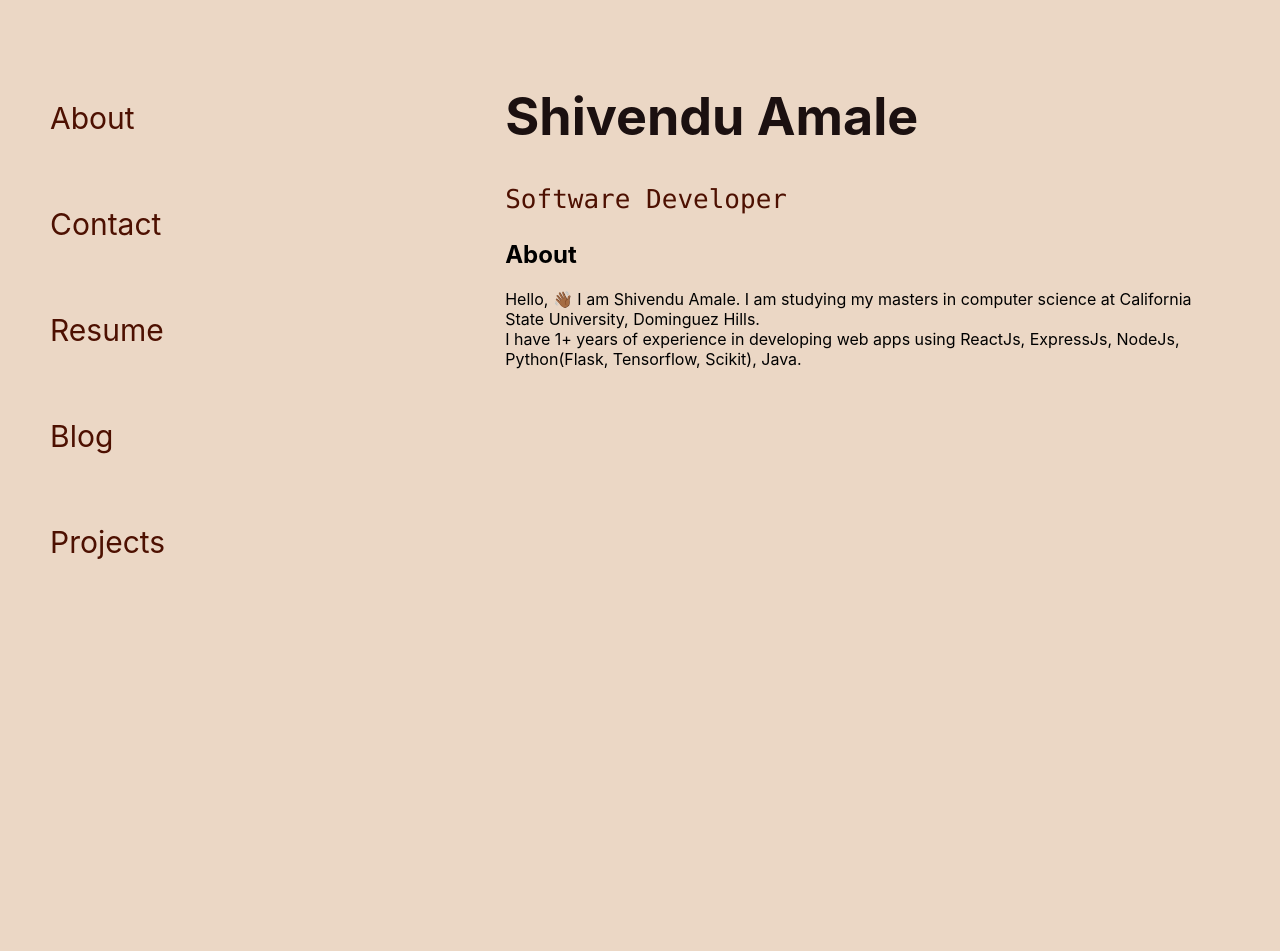
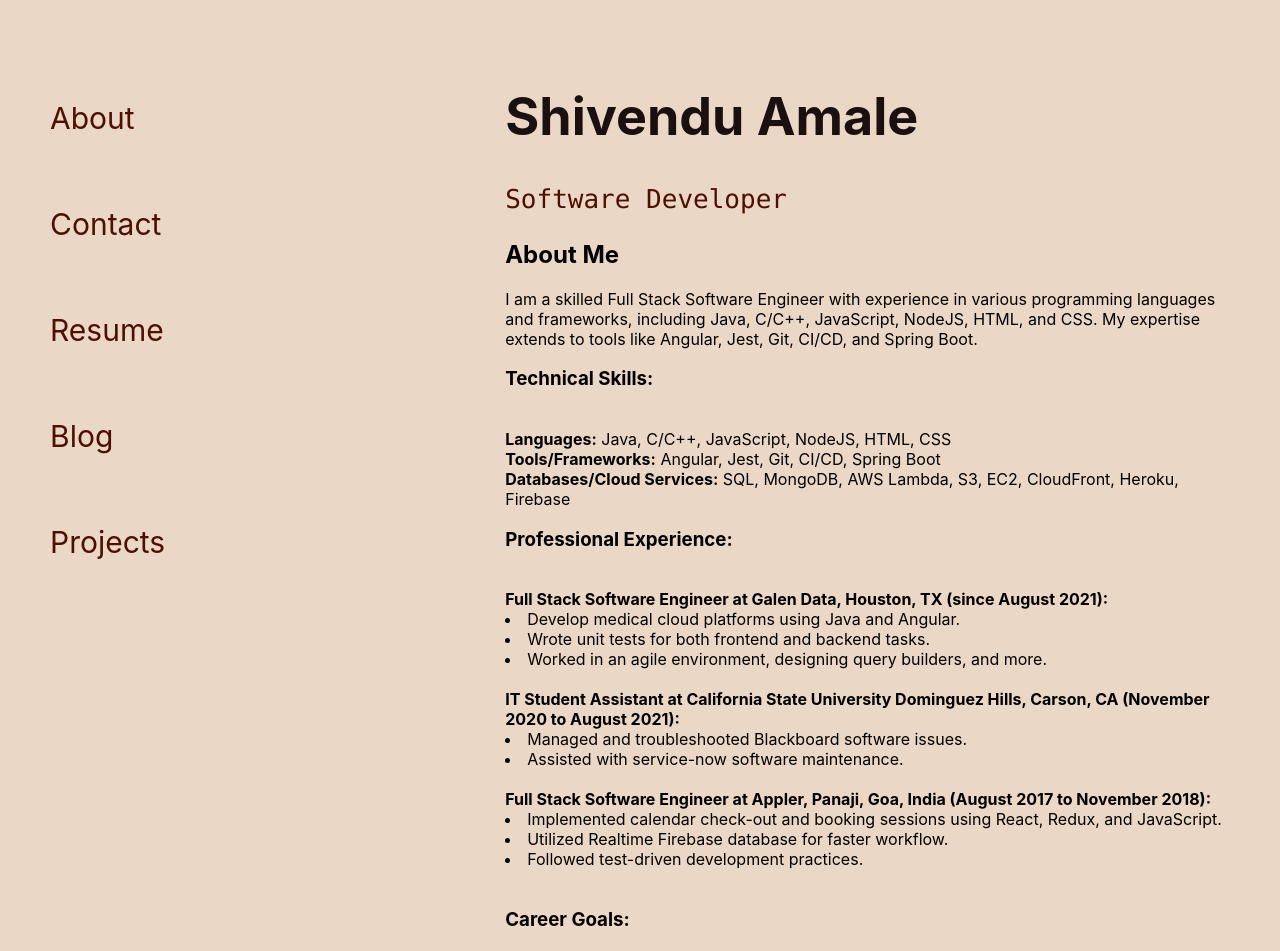
Before and after one commit to shiv15/Personal-Website, a React (Create React App) app: page /about in a window 1280 px wide. Shown: the top 951 px of the page. Built offline with nearby package versions, Linux system fonts and the light colour scheme.

Commit message:
30: changed the about me section

```diff
--- a/src/Components/About.js
+++ b/src/Components/About.js
@@ -3,9 +3,36 @@ import React from "react";
 function About() {
     return (
         <div className="About">
-            <h2>About</h2>
+            <h2><b>About Me</b></h2>
             <p>
-                Hello, 👋🏾 I am Shivendu Amale. I am studying my masters in computer science at California State University, Dominguez Hills. <br />I have 1+ years of experience in developing web apps using ReactJs, ExpressJs, NodeJs, Python(Flask, Tensorflow, Scikit), Java.
+            I am a skilled Full Stack Software Engineer with experience in various programming languages and frameworks, including Java, C/C++, JavaScript, NodeJS, HTML, and CSS. My expertise extends to tools like Angular, Jest, Git, CI/CD, and Spring Boot.
+            <br/>
+            <h3><b>Technical Skills:</b></h3>
+            <br/>
+            <b>Languages:</b> Java, C/C++, JavaScript, NodeJS, HTML, CSS
+            <br/>
+            <b>Tools/Frameworks:</b> Angular, Jest, Git, CI/CD, Spring Boot
+            <br/>
+            <b>Databases/Cloud Services:</b> SQL, MongoDB, AWS Lambda, S3, EC2, CloudFront, Heroku, Firebase
+            <br/>
+            <h3>Professional Experience:</h3>
+            <br/>
+            <b>Full Stack Software Engineer at Galen Data, Houston, TX (since August 2021):</b>
+                <li>Develop medical cloud platforms using Java and Angular.</li>
+                <li>Wrote unit tests for both frontend and backend tasks.</li>
+                <li>Worked in an agile environment, designing query builders, and more.</li>
+            <br/>
+            <b>IT Student Assistant at California State University Dominguez Hills, Carson, CA (November 2020 to August 2021):</b>
+                <li>Managed and troubleshooted Blackboard software issues.</li>
+                <li>Assisted with service-now software maintenance.</li>
+            <br/>
+            <b>Full Stack Software Engineer at Appler, Panaji, Goa, India (August 2017 to November 2018):</b>
+                <li>Implemented calendar check-out and booking sessions using React, Redux, and JavaScript.</li>
+                <li>Utilized Realtime Firebase database for faster workflow.</li>
+                <li>Followed test-driven development practices.</li>
+            <br/>
+            <h3>Career Goals:</h3>
+            <i>To be a distinguished Software engineer</i>
             </p>
         </div>
     )
```
